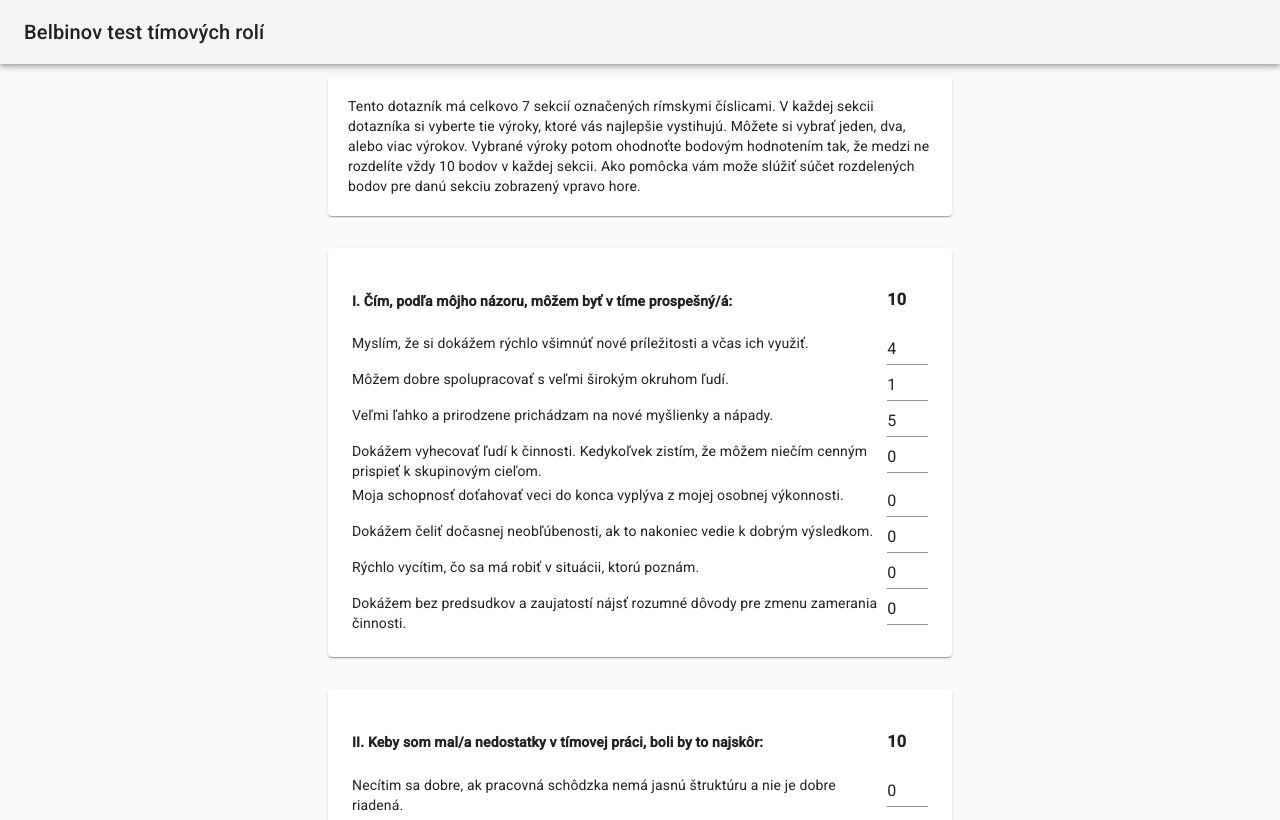
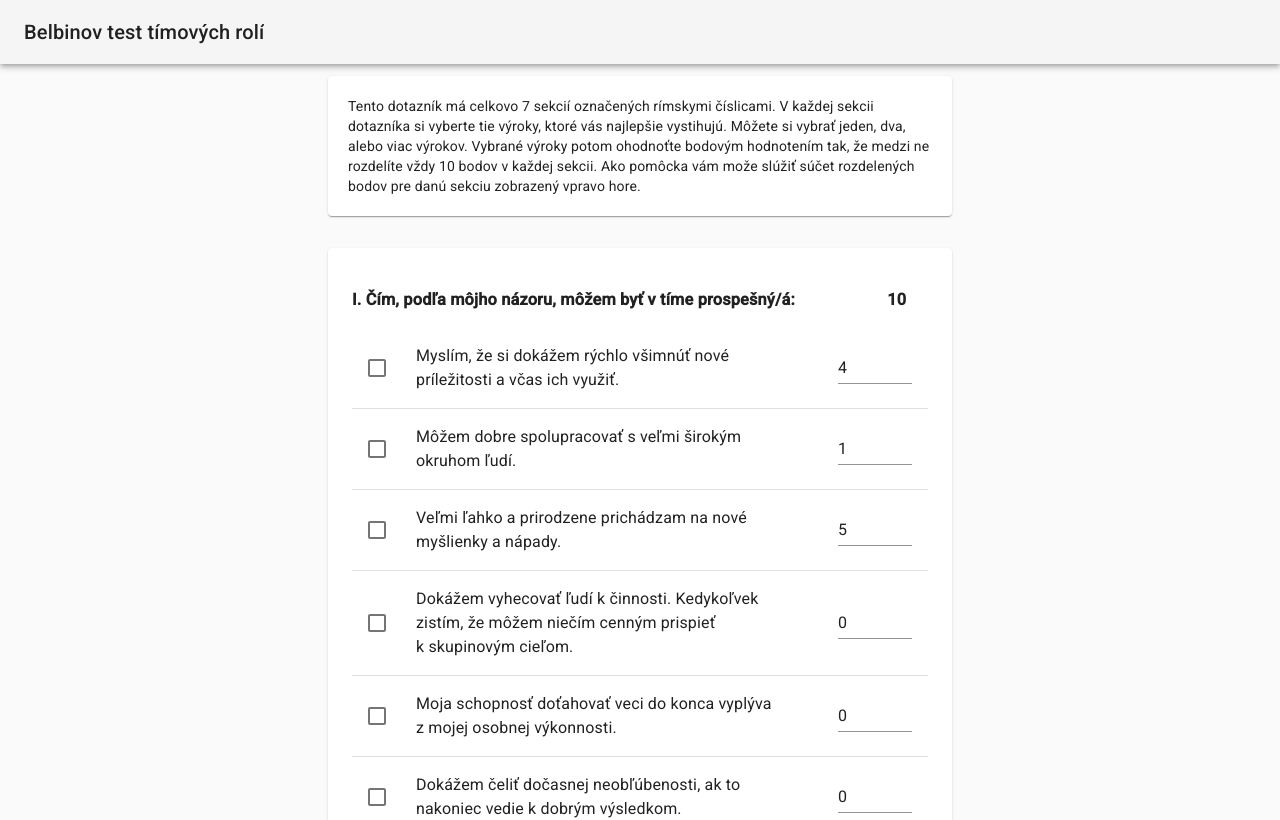
Before and after one commit to radoslavzeman/belbin, a React (Create React App) app: page / in a window 1280 px wide. Shown: the top 820 px of the page. Built offline with nearby package versions, Linux system fonts and the light colour scheme.

Commit message:
preparation for selectable options

```diff
--- a/src/components/Section.tsx
+++ b/src/components/Section.tsx
@@ -1,6 +1,13 @@
+import { Checkbox } from '@material-ui/core'
 import Grid from '@material-ui/core/Grid'
 import Paper from '@material-ui/core/Paper'
+import Table from '@material-ui/core/Table'
+import TableBody from '@material-ui/core/TableBody'
+import TableCell from '@material-ui/core/TableCell'
+import TableContainer from '@material-ui/core/TableContainer'
+import TableRow from '@material-ui/core/TableRow'
 import TextField from '@material-ui/core/TextField'
+import Typography from '@material-ui/core/Typography'
 import React, { useEffect } from 'react'
 
 import { useAppSelector } from '../store/storeHooks'
@@ -20,24 +27,37 @@
   const inputs = useAppSelector((state) => state.inputs.inputs)
   const sums = useAppSelector((state) => state.inputs.sums)
 
+  const isItemSelected = false
   return (
-    <>
     <Paper className={classes.paper}>
       <Grid container spacing={1}>
         <Grid item xs={10} sm={11}>
-            <h4>{title}</h4>
+          <h3>{title}</h3>
         </Grid>
         <Grid item xs={2} sm={1}>
           <h3>{sums[id]}</h3>
         </Grid>
       </Grid>
+      <TableContainer>
+        <Table>
+          <TableBody>
             {Object.entries(questions).map(([questionKey, questionText]) => (
-          <>
-            <Grid container spacing={1}>
-              <Grid item xs={10} sm={11}>
-                {questionText}
-              </Grid>
-              <Grid item xs={2} sm={1}>
+              <TableRow
+                key={id}
+                hover
+                onClick={(event) => {}}
+                role="checkbox"
+                aria-checked={isItemSelected}
+                tabIndex={-1}
+                selected={isItemSelected}
+              >
+                <TableCell padding="checkbox">
+                  <Checkbox checked={isItemSelected} inputProps={{ 'aria-labelledby': id }} />
+                </TableCell>
+                <TableCell>
+                  <Typography variant="body1">{questionText}</Typography>
+                </TableCell>
+                <TableCell>
                   <TextField
                     id={questionKey}
                     // inputProps={{ key: { questionKey } }} // TODO this does not work
@@ -46,12 +66,13 @@
                     onChange={handleInputChange}
                     value={inputs[questionKey]}
                   />
-              </Grid>
-            </Grid>
-          </>
+                </TableCell>
+              </TableRow>
             ))}
+          </TableBody>
+        </Table>
+      </TableContainer>
     </Paper>
-    </>
   )
 }
 
--- a/src/utils/hooks.ts
+++ b/src/utils/hooks.ts
@@ -73,7 +73,7 @@
     position: 'relative',
   },
   layout: {
-    width: 'auto',
+    // width: 'auto',
     marginLeft: theme.spacing(2),
     marginRight: theme.spacing(2),
     [theme.breakpoints.up(600 + theme.spacing(2) * 2)]: {
```
Lines whose indentation alone changed are shown as unchanged.
